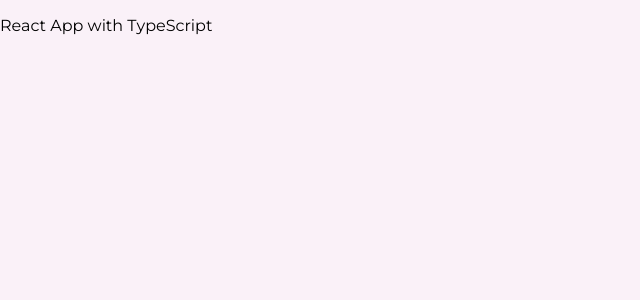
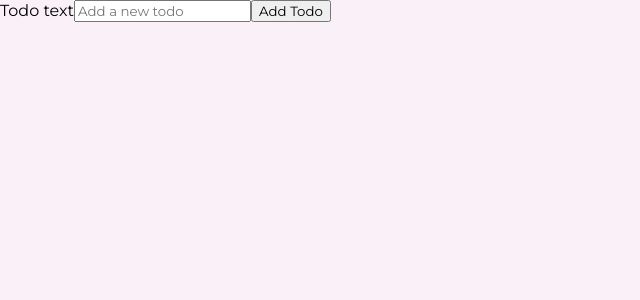
Before and after one commit to dopamine-s/to-do-with-ts-training-app, a React (Create React App) app: page / in a window 1280 px wide. Shown: the top 300 px of the page, without its empty margins (0-640 px from the left). Built offline with nearby package versions, Linux system fonts and the light colour scheme.

Commit message:
implementing Adding Todos in the list

```diff
--- a/package.json
+++ b/package.json
@@ -34,9 +34,10 @@
 		"react-dom": "^18.2.0",
 		"react-scripts": "5.0.1",
 		"typescript": "^4.9.4",
-		"web-vitals": "^2.1.4"
+		"uuid": "^8.3.2"
 	},
 	"devDependencies": {
+		"@types/uuid": "^9.0.0",
 		"eslint": "^8.32.0",
 		"eslint-config-prettier": "^8.5.0",
 		"eslint-import-resolver-typescript": "^3.5.1",
--- a/src/App.tsx
+++ /dev/null
@@ -1,9 +0,0 @@
-const App = () => {
-	return (
-		<div>
-			<p>React App with TypeScript</p>
-		</div>
-	);
-};
-
-export default App;
--- /dev/null
+++ b/src/components/App/App.tsx
@@ -0,0 +1,30 @@
+import { useState } from 'react';
+import { v4 as uuidv4 } from 'uuid';
+
+import { TodoInterface } from '../../types/todo';
+import NewTodo from '../Todos/NewTodo/NewTodo';
+import ToDos from '../Todos/Todos';
+
+const App = () => {
+	const [todos, setTodos] = useState<TodoInterface[]>([]);
+
+	const addTodoHandler = (todoText: string) => {
+		const newTodo = {
+			title: todoText,
+			id: uuidv4(),
+		};
+
+		setTodos((prevTodos) => {
+			return [...prevTodos, newTodo];
+		});
+	};
+
+	return (
+		<div>
+			<NewTodo onAddTodo={addTodoHandler} />
+			<ToDos items={todos} />
+		</div>
+	);
+};
+
+export default App;
--- /dev/null
+++ b/src/components/Todos/NewTodo/NewTodo.tsx
@@ -0,0 +1,47 @@
+import { ChangeEvent, FC, FormEvent, useState } from 'react';
+
+import Input from '../../UI/Input/Input';
+
+interface NewTodoProps {
+	onAddTodo: (todoTitle: string) => void;
+}
+
+const NewTodo: FC<NewTodoProps> = ({ onAddTodo }) => {
+	const [title, setTitle] = useState<string>('');
+	// const [isValid, setIsValid] = useState<boolean>(true);
+
+	const todoInputChangeHandler = (event: ChangeEvent<HTMLInputElement>): void => {
+		if (event.target.value.trim().length > 0) {
+			// setIsValid(true);
+		}
+		setTitle(event.target.value);
+	};
+
+	const submitHandler = (event: FormEvent<HTMLFormElement>): void => {
+		event.preventDefault();
+
+		const todoTitle = title;
+
+		if (!todoTitle || todoTitle.trim().length === 0) {
+			// setIsValid(false);
+
+			return;
+		}
+
+		onAddTodo(todoTitle);
+		setTitle('');
+	};
+
+	return (
+		<form onSubmit={submitHandler}>
+			<label htmlFor="text">Todo text</label>
+			<Input
+				placeholder="Add a new todo"
+				onChange={todoInputChangeHandler}
+				value={title}
+			/>
+			<button>Add Todo</button>
+		</form>
+	);
+};
+export default NewTodo;
--- /dev/null
+++ b/src/components/Todos/TodoItem/TodoItem.tsx
@@ -0,0 +1,11 @@
+import { FC } from 'react';
+
+interface TodoItemProps {
+	title: string;
+}
+
+const TodoItem: FC<TodoItemProps> = (props) => {
+	return <li>{props.title}</li>;
+};
+
+export default TodoItem;
--- /dev/null
+++ b/src/components/Todos/Todos.tsx
@@ -0,0 +1,23 @@
+import { FC } from 'react';
+
+import { TodoInterface } from '../../types/todo';
+import TodoItem from './TodoItem/TodoItem';
+
+interface TodosProps {
+	items: TodoInterface[];
+}
+
+const ToDos: FC<TodosProps> = (props) => {
+	return (
+		<ul>
+			{props.items.map((item) => (
+				<TodoItem
+					key={item.id}
+					title={item.title}
+				/>
+			))}
+		</ul>
+	);
+};
+
+export default ToDos;
--- /dev/null
+++ b/src/components/UI/Input/Input.tsx
@@ -0,0 +1,18 @@
+import { ChangeEvent, FC } from 'react';
+
+interface InputProps {
+	placeholder?: string;
+	value: string;
+	onChange(event: ChangeEvent<HTMLInputElement>): void;
+}
+
+const Input: FC<InputProps> = ({ placeholder, onChange, value }) => (
+	<input
+		type="text"
+		placeholder={placeholder}
+		value={value}
+		onChange={onChange}
+	/>
+);
+
+export default Input;
--- a/src/index.tsx
+++ b/src/index.tsx
@@ -2,7 +2,7 @@ import React from 'react';
 import ReactDOM from 'react-dom/client';
 
 import './index.css';
-import App from './App';
+import App from './components/App/App';
 
 const root = ReactDOM.createRoot(document.getElementById('root') as HTMLElement);
 root.render(
--- /dev/null
+++ b/src/types/todo.ts
@@ -0,0 +1,4 @@
+export interface TodoInterface {
+	id: string;
+	title: string;
+}
```
Also changed, not shown: 1 other file (tests, documents, lock files or other folders).
